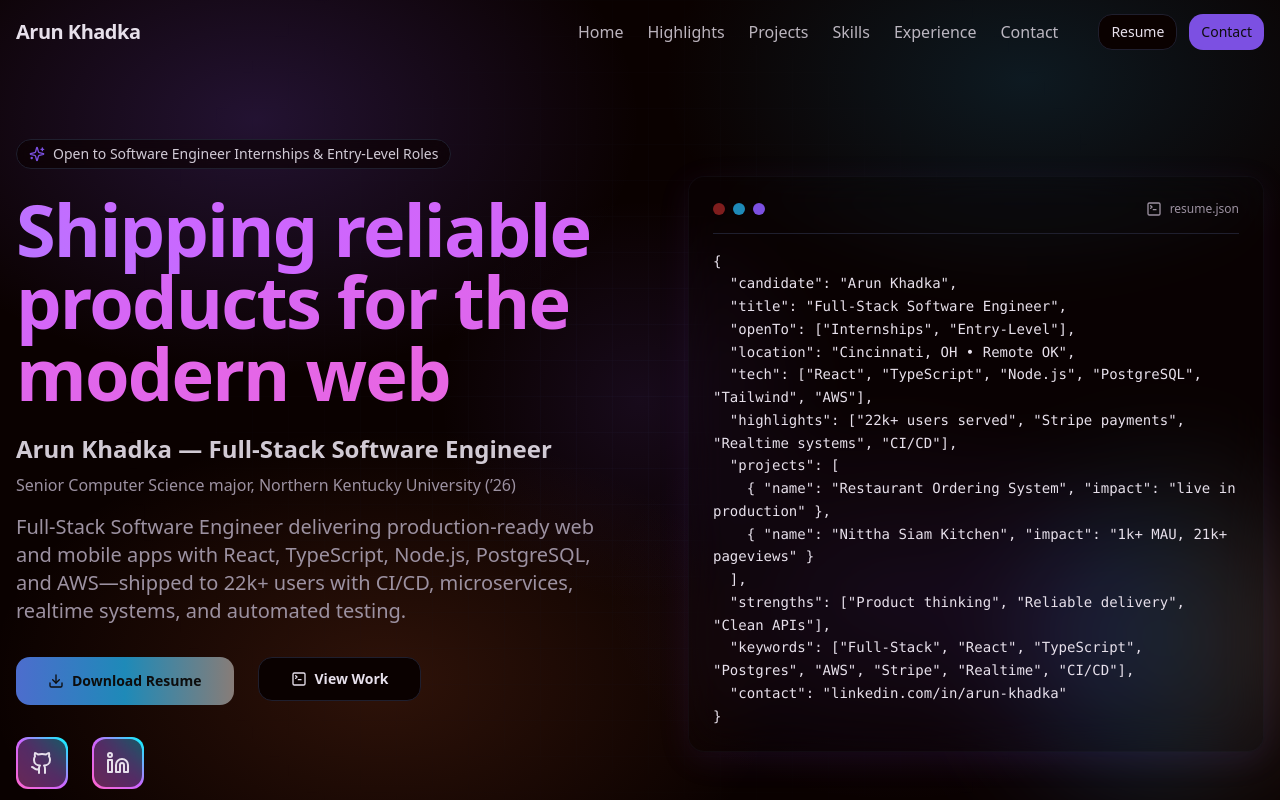
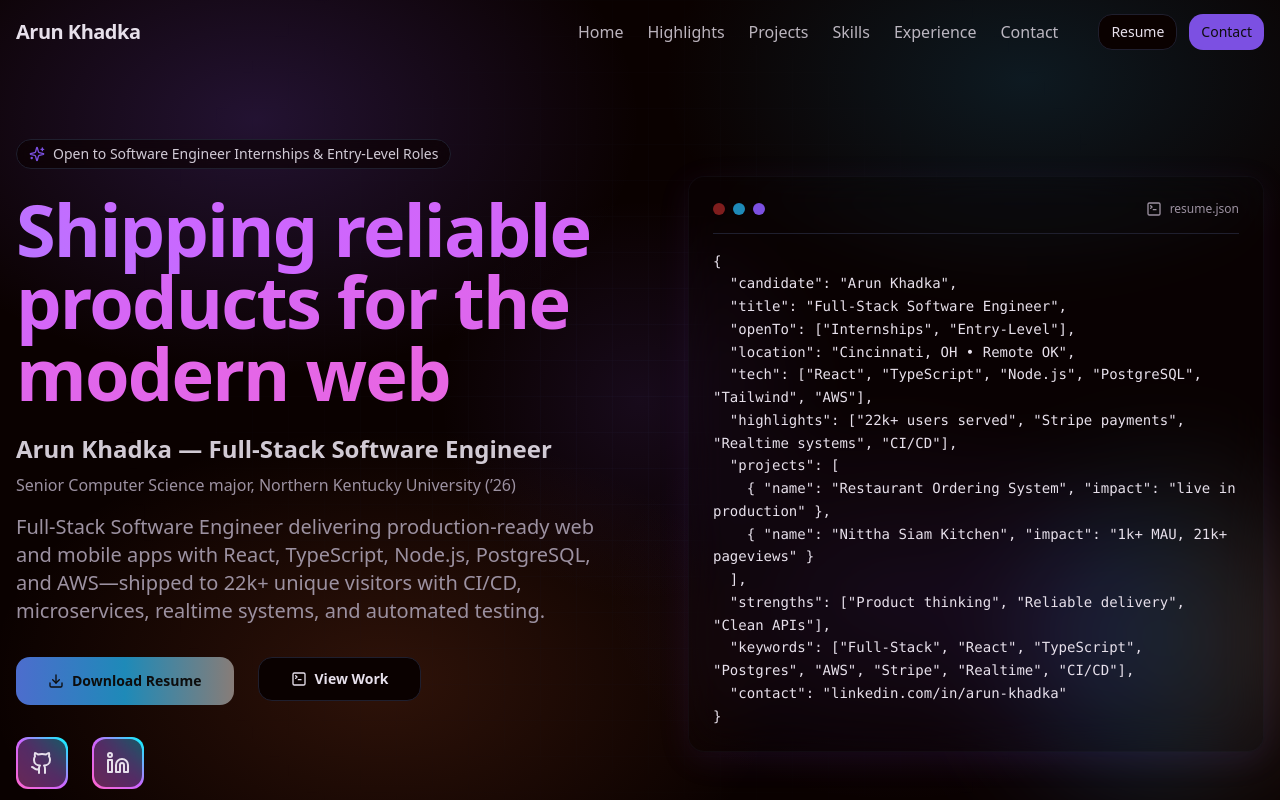
Before and after one commit to khadkaarun/arun-khadka-web-portfolio, a React (Vite) app: page / in a window 1280 px wide. Shown: the top 800 px of the page. Built offline with nearby package versions, Linux system fonts and the light colour scheme.

Commit message:
Update HeroSection.tsx

```diff
--- a/src/components/portfolio/HeroSection.tsx
+++ b/src/components/portfolio/HeroSection.tsx
@@ -35,7 +35,7 @@ const HeroSection = () => {
             </p>
 
             <p className="hero-prose text-lg md:text-xl max-w-2xl mb-8">
-              Full‑Stack Software Engineer delivering production‑ready web and mobile apps with React, TypeScript, Node.js, PostgreSQL, and AWS—shipped to 22k+ users with CI/CD, microservices, realtime systems, and automated testing.
+              Full‑Stack Software Engineer delivering production‑ready web and mobile apps with React, TypeScript, Node.js, PostgreSQL, and AWS—shipped to 22k+ unique visitors with CI/CD, microservices, realtime systems, and automated testing.
             </p>
 
             <div className="flex flex-col sm:flex-row gap-4 sm:gap-6 mb-8">
```
